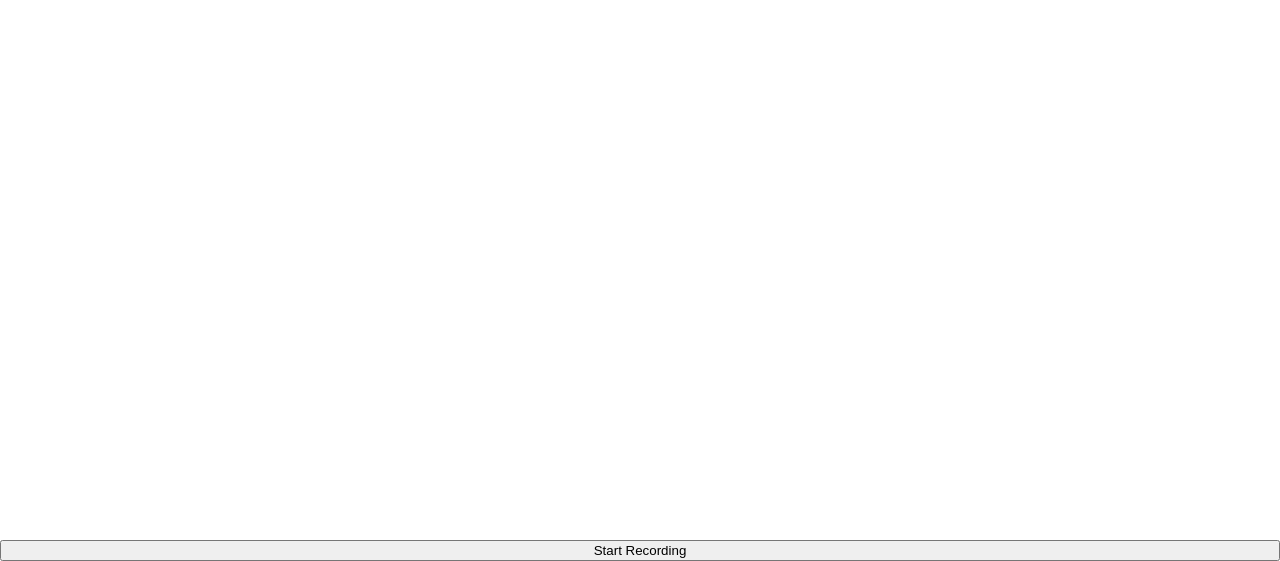
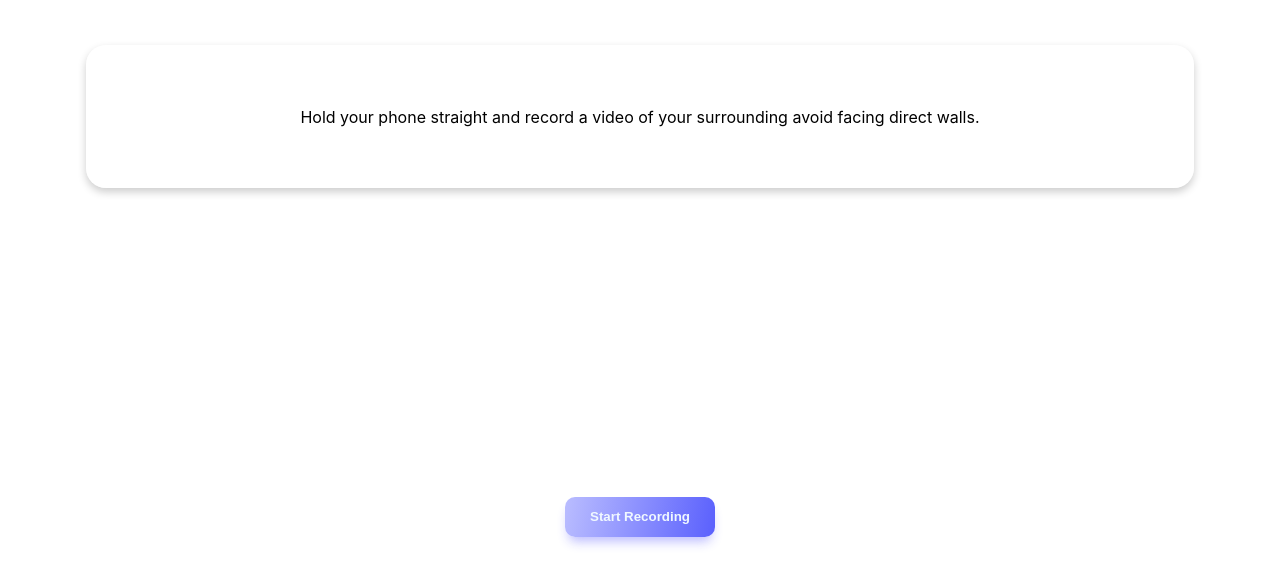
Before and after one commit to sivaramanRW/arSceneTest, a React (Create React App) app: page /camera in a window 1280 px wide. Shown: the part 239-800 px from the top of the page. Built offline with nearby package versions, Linux system fonts and the light colour scheme; no server answers.

Commit message:
ui changes

```diff
--- a/src/camera.css
+++ b/src/camera.css
@@ -140,7 +140,7 @@
 
 .start-record{
   height: 40px;
-  width: 120px;
+  width: 150px;
   background: linear-gradient(100deg, #BABDFF 0%, #5A60FD 100%);
   box-shadow: 0px 8px 12px -4px rgba(33, 34, 253, 0.32);
   border-radius: 10px;
@@ -152,6 +152,7 @@
   padding-right: 10px;
   color: aliceblue;
   font-weight: bold;
+  border: none;
 }
 
 .stop-record{
@@ -168,4 +169,5 @@
   padding-right: 10px;
   color: aliceblue;
   font-weight: bold;
+  border: none;
 }
--- a/src/camera.js
+++ b/src/camera.js
@@ -71,13 +71,12 @@ const Camera = () => {
 
       const data = await res.json();
       console.log('Response', data);
-      const values = data.matches;
-      console.log('values', values)
-      const placeDetected = values.replace(/(\d+)(\.[^\.]+)$/, '$2').replace(/\.(jpg|jpeg|png)$/, '');
+      const placeDetected = data.matches;
       console.log('detectedPlaces',placeDetected)
       localStorage.setItem('userLocation',placeDetected)
       localStorage.setItem('UserPosition',placeDetected)
       navigate("/navwebxr");
+
     } catch (error) {
       console.error('Error uploading video:', error);
     }finally{
@@ -88,14 +87,19 @@ const Camera = () => {
   return (
     <div className='app'>
       <video className="video-background" ref={videoRef} autoPlay></video>
-      {!isRecording && <button onClick={startRecording}>Start Recording</button>}
-      {isRecording && <button onClick={stopRecording}>Stop Recording</button>}
-      {videoURL && !isRecording && <button onClick={uploadVideo}>Upload Video</button>}
+      {!videoURL && <div className='message-container'>
+        <div className='message'>Hold your phone straight and record a video of your surrounding avoid facing direct walls.</div>
+      </div>}
+      <div className='button-section'>
+        {!isRecording && !videoURL && <button className = 'start-record' onClick={startRecording}>Start Recording</button>}
+        {isRecording && <button className='stop-record' onClick={stopRecording}>Stop Recording</button>}
+        {videoURL && !isRecording && <button className = 'stop-record' onClick={uploadVideo}>start localizing</button>}
+      </div>
       {loading && (
         <div className="loading-overlay">
           <div className="loading-content">
             <div className="spinner"></div>
-            <div className="loading-message">Uploading video...</div>
+            <div className="loading-message">localizing</div>
           </div>
         </div>
       )}
```
